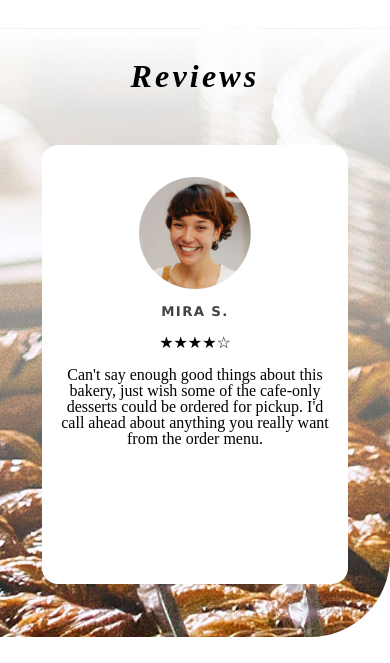
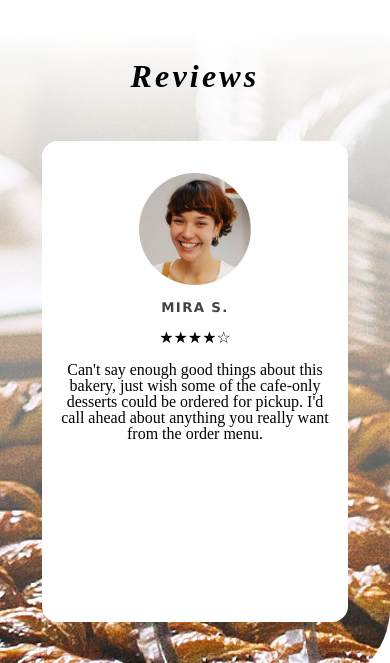
Before and after one commit to h-yung/website-cafe, a plain HTML site: page index.html in a window 390 px wide. Shown: the part 2851-3514 px from the top of the page. Drawn offline with Linux system fonts and the light colour scheme; a web font is replaced by a local one.

Commit message:
increased review height for mobile

```diff
--- a/css/style.css
+++ b/css/style.css
@@ -966,7 +966,7 @@ section.seven {
           justify-content: flex-start;
           /* a flex item in flex-direction:row in wider screens - width below ensures its own row */
           width: 100%;
-          height: 57vh;
+          height: 63vh;
           overflow: hidden;
      }
 
@@ -975,8 +975,8 @@ section.seven {
           align-items: center;
           margin: 0;
           overflow-y: hidden;
-          height: 57vh;
-          max-height: 57vh;
+          height: 61vh;
+          max-height: 61vh;
           --n: 1;
           width: 100%;
           width: calc(var(--n)*100%);
@@ -991,8 +991,8 @@ section.seven {
 
           /* making it work for mouse*/
           pointer-events: none;
-          min-height: 52vh;
-          height: 52vh;
+          min-height: 57vh;
+          height: 57vh;
           padding: 2rem 1rem 8rem 1rem;
           width: 90vw;
           border-radius: 1rem;
```
